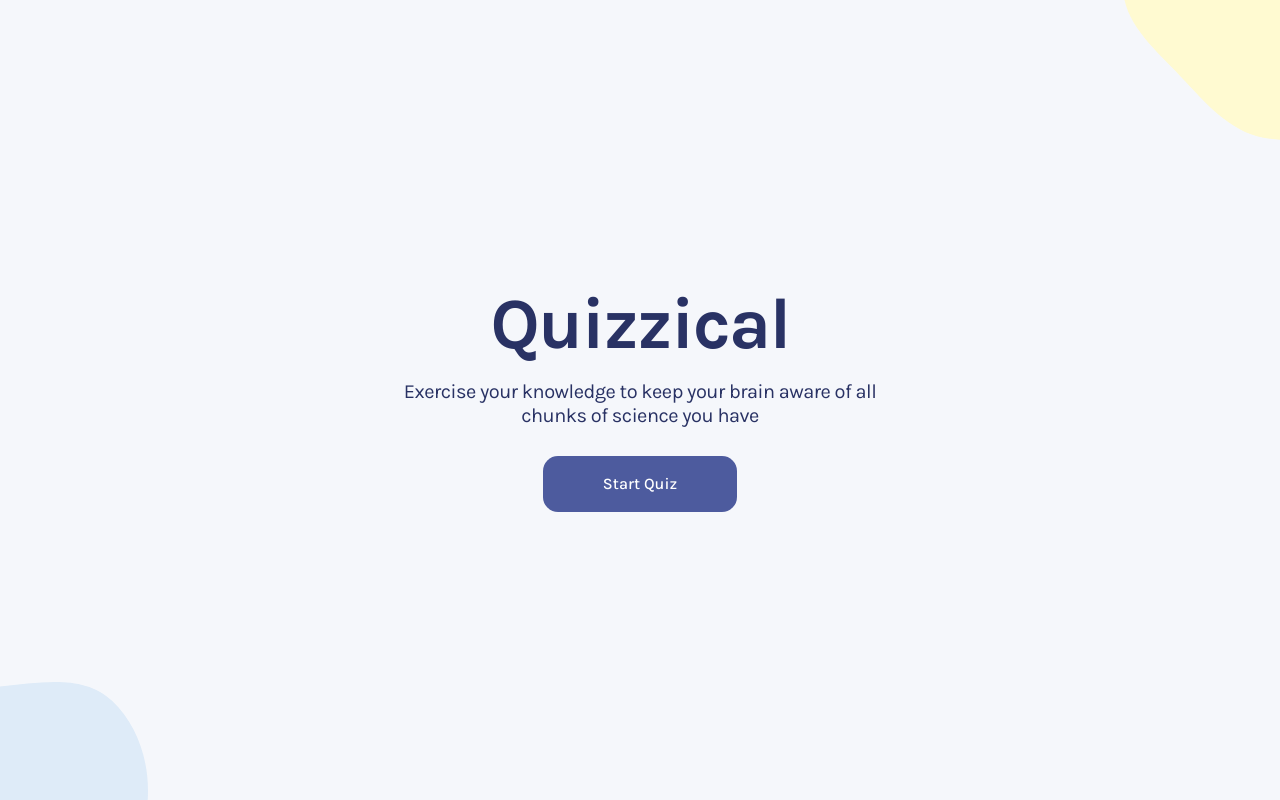
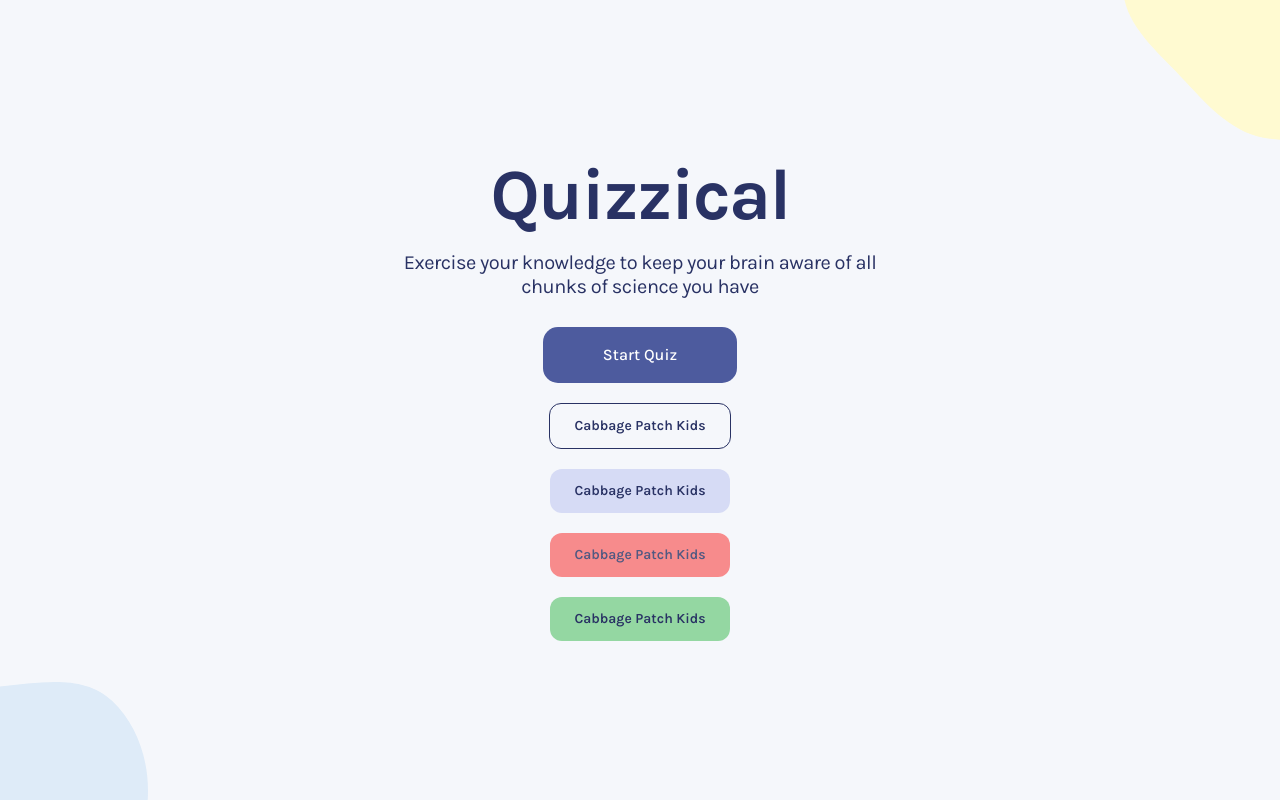
Before and after one commit to jacob-js/quizzical, a React (Vite) app: page / in a window 1280 px wide. Built offline with nearby package versions, Linux system fonts and the light colour scheme.

Commit message:
chore: rebase dev branch

```diff
--- a/package.json
+++ b/package.json
@@ -12,6 +12,7 @@
     "@chakra-ui/react": "^2.4.9",
     "@emotion/react": "^11.10.5",
     "@emotion/styled": "^11.10.5",
+    "classnames": "^2.3.2",
     "framer-motion": "^9.0.1",
     "react": "^18.2.0",
     "react-dom": "^18.2.0"
--- a/src/components/pages/Home/index.jsx
+++ b/src/components/pages/Home/index.jsx
@@ -1,5 +1,6 @@
 import React from 'react'
 import Button from '../../ui/Button'
+import OptionTag from '../../ui/OptionTag'
 
 function Home() {
   return (
@@ -7,6 +8,10 @@ function Home() {
         <div className="text-4xl sm:text-7xl text-primary-900 font-bold -tracking-wide">Quizzical</div>
         <div className="text-primary-900 text-xl text-center mt-5 lg:max-w-lg mb-7 -tracking-wide leading-6">Exercise your knowledge to keep your brain aware of all chunks of science you have</div>
         <Button>Start Quiz</Button>
+        <OptionTag>Cabbage Patch Kids</OptionTag>
+        <OptionTag selected>Cabbage Patch Kids</OptionTag>
+        <OptionTag isInvalid>Cabbage Patch Kids</OptionTag>
+        <OptionTag isValid>Cabbage Patch Kids</OptionTag>
     </div>
   )
 }
--- /dev/null
+++ b/src/components/ui/OptionTag/index.jsx
@@ -0,0 +1,9 @@
+import React from 'react'
+
+function OptionTag({children, block, selected, isInvalid, isValid}) {
+  return (
+    <div className={`text-primary-900 font-semibold font-karla cursor-pointer text-sm px-6 py-3 border-primary-900 rounded-xl mt-5 transition-all ${block ? 'w-full ': 'w-max ' + (selected ? ' bg-light-blue': isInvalid ? 'bg-red-400 opacity-80': isValid ? 'bg-success': ' border')}`}>{children}</div>
+  )
+}
+
+export default OptionTag
--- a/tailwind.config.cjs
+++ b/tailwind.config.cjs
@@ -11,7 +11,9 @@ module.exports = {
           800: '#4D5B9E',
           900: '#293264'
         },
-        light: '#F5F7FB'
+        light: '#F5F7FB',
+        'light-blue': '#D6DBF5',
+        success: '#94D7A2'
       },
       fontFamily: {
         karla: ['Karla', 'sans-serif']
```
Also changed, not shown: 1 other file (tests, documents, lock files or other folders).
